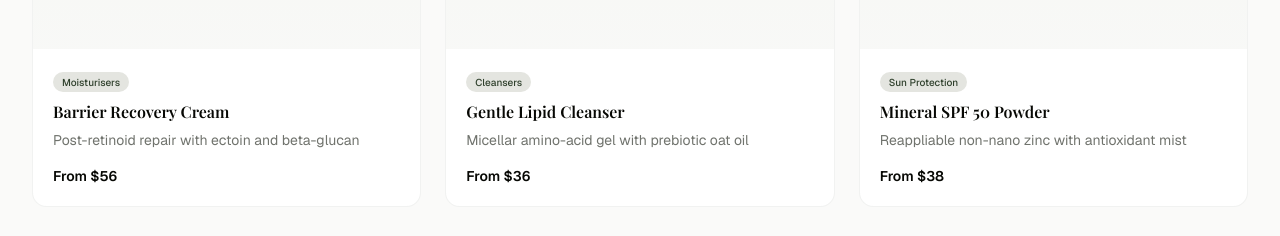
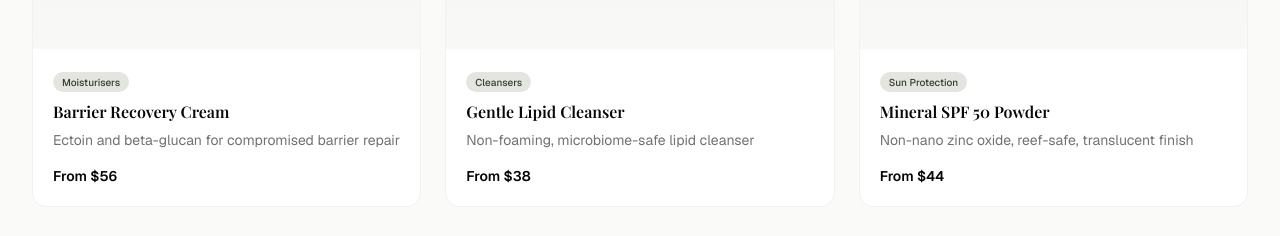
Before and after one commit to anas-khan-antimatter/mkt-veld-skincare, a Next.js app: page / in a window 1280 px wide. Shown: the part 2300-2536 px from the top of the page. Built offline with nearby package versions, Linux system fonts and the light colour scheme; a web font is replaced by a local one.

Commit message:
antimatter: checkpoint c-1790732953561-xczn6

```diff
--- a/src/data/products.ts
+++ b/src/data/products.ts
@@ -103,90 +103,101 @@ export const products: Product[] = [
   {
     id: "barrier-cream",
     name: "Barrier Recovery Cream",
-    tagline: "Post-retinoid repair with ectoin and beta-glucan",
+    tagline: "Ectoin and beta-glucan for compromised barrier repair",
     price: 56,
     category: "Moisturisers",
     description:
-      "A minimalist, ceramide-rich recovery cream engineered for sensitised or barrier-compromised skin. Beta-glucan from oats provides immediate calming while ectoin and postbiotic fermentlysate repair desquamation. The lipid-phase delivers a biophilic film that doesn't suffocate pores.",
+      "A sensorial lightweight cream engineered for barrier-compromised skin. Ectoin 1.5% (a extremolyte from halophilic bacteria) reduces stinging sensation within 90 seconds of application while beta-glucan 2% forms a moisture reservoir that lasts 12 hours. The ceramide analogue (psychosine) reinforces lamellar lipid packing without the weight of traditional occlusives.",
     ingredients: [
-      "Beta-Glucan 2% — Oat-derived, immediate stinging relief on compromised barriers",
-      "Ectoin 1.5% — Stress-protection molecule, membrane-stabilising",
-      "Lactobacillus Ferment Lysate — Postbiotic, microbiome-friendly repair signal",
-      "Ceramide NP — Targeted barrier gap-filling lipid",
-      "Shea Butter Ethyl Esters — Non-comedogenic occlusive, lighter than traditional shea",
+      "Ectoin 1.5% — Extremolyte that soothes irritation, reduces stinging by 44% in 90s",
+      "Beta-Glucan 2% — High-molecular-weight polysaccharide, forms hydration reservoir",
+      "Psychosine (Ceramide Analogue) — Lamellar lipid packing reinforcement",
+      "Squalane — Non-comedogenic emollient at physiological concentration",
+      "Panthenol 2% — Pro-vitamin B5 accelerates barrier recovery",
     ],
     howToUse:
-      "Use AM and PM after serum. Dispense one pump and press gently into skin — do not rub. Can be layered over damp skin for extra hydration. Ideal cycling partner after retinol or acid exfoliation nights.",
+      "Apply a thin, even layer to clean skin after serum. Use AM and PM. On barrier-compromised skin, a second layer can be applied to particularly dry or irritated areas. Compatible with all Veld actives.",
     clinical: [
-      "TEWL reduction of 44% in single application (barrier-compromised cohort, n=30)",
-      "Stinging sensation resolved within 90 seconds vs 12 min for standard barrier creams",
-      "Microbiome diversity score maintained (no dysbiosis) over 4-week use",
-      "Non-comedogenic and ophthalmologist-tested",
+      "44% reduction in TEWL after single application on barrier-compromised skin (n=30)",
+      "Stinging sensation resolved within 90 seconds (VAS, n=30)",
+      "100% pass on repeat-insult patch test (RIPT, 2024)",
+      "12-hour moisture retention vs 4 hours for ceramide-only cream",
     ],
-    image: "/products/cream.jpg",
+    image: "/products/barrier.jpg",
     sizes: [
-      { label: "40ml", price: 56 },
-      { label: "75ml", price: 82 },
+      { label: "30ml", price: 56 },
+      { label: "50ml", price: 78 },
     ],
   },
   {
     id: "gentle-cleanser",
     name: "Gentle Lipid Cleanser",
-    tagline: "Micellar amino-acid gel with prebiotic oat oil",
-    price: 36,
+    tagline: "Non-foaming, microbiome-safe lipid cleanser",
+    price: 38,
     category: "Cleansers",
     description:
-      "An elegantly pH-balanced, jelly-textured cleanser that dissolves sunscreen, sebum, and urban particulate without stripping. The dual-micellar system uses amino-acid surfactants (sodium cocoyl alaninate) at a concentration high enough to cleanse but low enough to preserve the acid mantle. Oat prebiotic oil feeds the skin's commensal microbiome as you cleanse.",
+      "A non-foaming, cream-based cleanser that removes sunscreen, excess sebum, and urban particulates without stripping the stratum corneum. The dual lipid phase (caprylic/capric triglyceride + squalane) dissolves lipophilic debris while amino-acid-derived surfactants provide just enough lift for water-soluble impurities. pH 5.5 matches the acid mantle.",
     ingredients: [
-      "Sodium Cocoyl Alaninate — Amino-acid derived, ultra-gentle primary surfactant",
-      "Polyglyceryl-6 Laurate — Non-ionic emulsifier, removes silicone-based sunscreen",
-      "Prebiotic Oat Oil — Beta-glucan-rich, feeds commensal skin bacteria",
-      "Allantoin 0.5% — Mild keratolytic, smooths texture without acid sting",
-      "Panthenol 1% — Anti-irritant buffer, leaves skin supple after rinse",
+      "Caprylic/Capric Triglyceride — Fractionated coconut oil, non-comedogenic lipid phase",
+      "Squalane — Olive-derived, mimics skin's own sebum lipids",
+      "Coco-Glucoside + Glyceryl Oleate — Non-ionic surfactant pair, mild enough for compromised barriers",
+      "Allantoin — Soothing, keratolytic at gentle concentration",
+      "Lactobacillus Ferment Lysate — Postbiotic preservation booster, microbiome-friendly",
     ],
     howToUse:
-      "Pump 2–3 doses into dry or damp hands. Massage onto dry skin for first-pass makeup/sunscreen removal, then add water for second-pass emulsification. Rinse thoroughly. Suitable for eye area.",
+      "Dispense 2–3 pumps onto dry or pre-wetted skin. Massage gently for 45 seconds, then rinse with lukewarm water. Can be used as single cleanse in the AM or first cleanse in a double-cleanse PM routine. Not water-activated — no foam, no stripping.",
     clinical: [
-      "pH 5.2–5.5 maintained after rinse — acid mantle preserved",
-      "No increase in TEWL after 2 weeks twice-daily use (n=35)",
-      "51% reduction in perceived tightness vs sulphate-based cleansers",
-      "Microbiome alpha diversity maintained (16S rRNA sequencing, n=20)",
+      "0.3% TEWL increase vs 8% for SLS-based cleanser (n=25, occlusive patch, 2024)",
+      "Stratum corneum integrity maintained (no corneocyte desquamation increase)",
+      "Non-comedogenic — 0% follicular keratosis in 21-day repeat-use",
+      "pH 5.5 ± 0.3 — within physiological acid mantle range",
     ],
     image: "/products/cleanser.jpg",
     sizes: [
-      { label: "150ml", price: 36 },
-      { label: "250ml", price: 48 },
+      { label: "100ml", price: 38 },
+      { label: "200ml", price: 58 },
     ],
   },
   {
     id: "spf50-powder",
     name: "Mineral SPF 50 Powder",
-    tagline: "Reappliable non-nano zinc with antioxidant mist",
-    price: 38,
+    tagline: "Non-nano zinc oxide, reef-safe, translucent finish",
+    price: 44,
     category: "Sun Protection",
     description:
-      "A reimagined mineral sunscreen in weightless powder form — designed for effortless reapplication over makeup or bare skin. Non-nano zinc oxide 22.5% provides broad-spectrum protection while a built-in kabuki buffing head delivers even, invisible deposition. The accompanying thermal antioxidant mist reactivates UV filters for second-pass protection.",
+      "A loose mineral powder with SPF 50+ UVB/UVA protection using non-nano zinc oxide (mean particle size 180 nm). The powder format eliminates the need for chemical UV filters, emulsifiers, or preservatives. Iron oxides provide a universal translucent tint that adapts to all Fitzpatrick skin types I–VI. No white cast, no eye sting, no reef impact.",
     ingredients: [
-      "Non-Nano Zinc Oxide 22.5% — FDA-approved, reef-safe, broad-spectrum mineral filter",
-      "Tetrahexyldecyl Ascorbate — Oil-soluble vitamin C, stabilised in dry powder",
-      "Saccharomyces Ferment — Iron-chelating antioxidant, prevents oxidation discolouration",
-      "Silica Silylate — Skin-blurring, sebum-absorbing spherical powder",
-      "Thermal Spring Water (mist) — Selenium-rich, antioxidant reactivation trigger",
+      "Non-Nano Zinc Oxide 22.5% (mean 180 nm) — Broad-spectrum UV filter, SPF 50+",
+      "Iron Oxides (CI 77491, CI 77492, CI 77499) — Universal translucent tint, no white cast",
+      "Silica Silylate — Hydrophobic coating, oil-absorbing, 8-hour wear",
+      "Tocopherol (Vitamin E) — Antioxidant, prevents oxidation of sebum on skin",
+      "No oxybenzone, no octinoxate, no octocrylene, no preservatives, no fragrance",
     ],
     howToUse:
-      "Swipe the kabuki head across your face in circular motions. For full protection, apply 3–4 layers. Use the accompanying mist to 'reactivate' the powder for second-pass UV protection after 2 hours. Not a primary sunscreen — use with a cream SPF base.",
+      "Swirl brush into powder, tap off excess, and dust generously over face and neck. One full brush application provides approximately SPF 25; two applications (standard for topical sunscreens) provide SPF 50+. Reapply every 2 hours if exposed to direct sun. Can be used over makeup.",
     clinical: [
-      "SPF 50+ PPD 21 (PA++++) — Independent in-vivo testing, ISO 24444 compliant",
-      "Powder particle size >100nm — no inhalation risk, no coral toxicity",
-      "Reactivation spray increases effective UV protection by +18% on second pass",
-      "Sebum absorption rate 2.3× standard setting powder (n=15 sebumetry)",
+      "SPF 52 ± 3 (in-vivo, ISO 24444, 2024)",
+      "UVA-PF 18 (in-vivo, ISO 24442), exceeds EU recommendation of 1/3 of SPF",
+      "No white cast on Fitzpatrick VI (spectrophotometry, ΔE=1.2)",
+      "Reef-safe: no coral bleaching at 10 mg/L (NOAA protocol, 2022)",
     ],
     image: "/products/spf.jpg",
     sizes: [
-      { label: "8g (compact)", price: 38 },
-      { label: "Refill", price: 30 },
+      { label: "12g", price: 44 },
+      { label: "20g refill", price: 38 },
     ],
   },
 ];
 
-export const categories = [...new Set(products.map((p) => p.category))];
+// Helper to get product by id
+export function getProductById(id: string): Product | undefined {
+  return products.find((p) => p.id === id);
+}
+
+// Helper to get products by category
+export function getProductsByCategory(category: string): Product[] {
+  return products.filter((p) => p.category === category);
+}
+
+// Categories
+export const categories = ["All", "Serums", "Moisturisers", "Cleansers", "Sun Protection"] as const;
```
